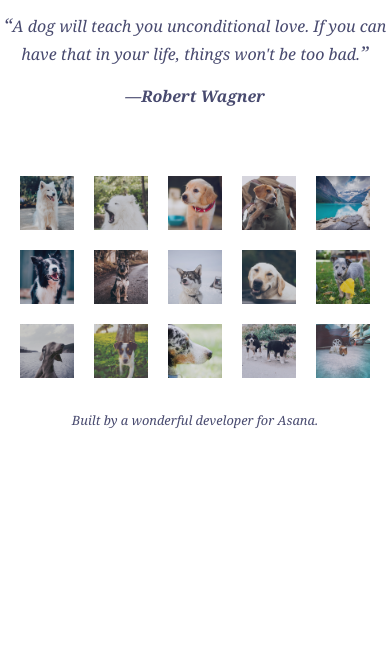
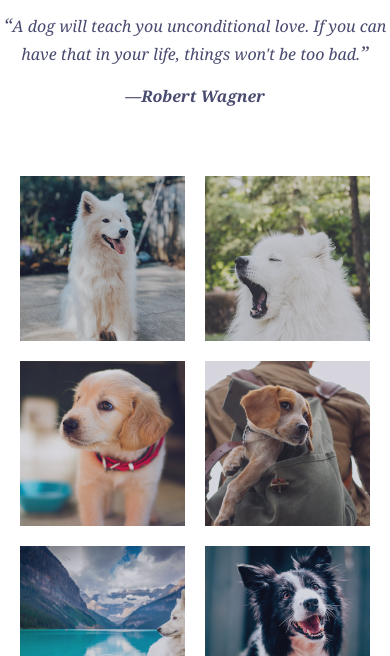
Before and after one commit to ckswong/asanadoption, a plain HTML site: page index.html in a window 390 px wide. Shown: the part 188-844 px from the top of the page. Drawn offline with Linux system fonts and the light colour scheme.

Commit message:
Responsive Gallery

```diff
--- a/assets/app.css
+++ b/assets/app.css
@@ -74,6 +74,13 @@ main {
   margin: auto;
 }
 
+@media only screen and (max-width: 896px) {
+  .tiles-container { grid-template-columns: repeat(3, 1fr); }
+}
+@media only screen and (max-width: 480px) {
+  .tiles-container { grid-template-columns: repeat(2, 1fr); }
+}
+
 .tile {
   position: relative;
   padding-top: 100%;
@@ -97,8 +104,7 @@ main {
 
 /* Fallback styles for browsers that don't support grid */
 @supports not (display: grid) {
-  .tiles-container:before,
-  .tiles-container:after {
+  .tiles-container{
     overflow: hidden;
   }
   .tile {
@@ -114,6 +120,18 @@ main {
     width: calc(100% - 10px);
     height: calc(100% - 10px);
     margin: 10px;
+  }
+  @media only screen and (max-width: 896px) {
+    .tile {
+      width: 33.33%;
+      padding: 33.33% 0 0;
+    }
+  }
+  @media only screen and (max-width: 480px) {
+    .tile {
+      width: 50%;
+      padding: 50% 0 0;
+    }
   }
 }
 
```
